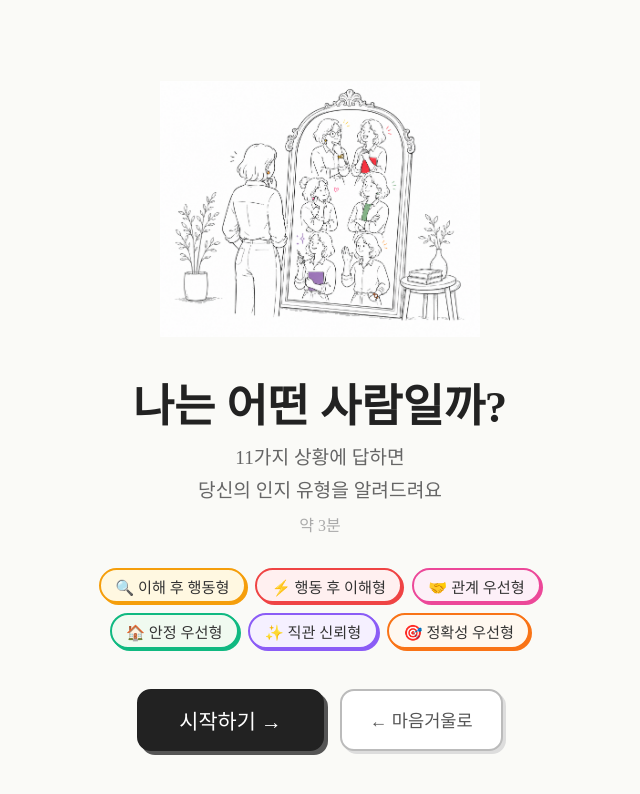
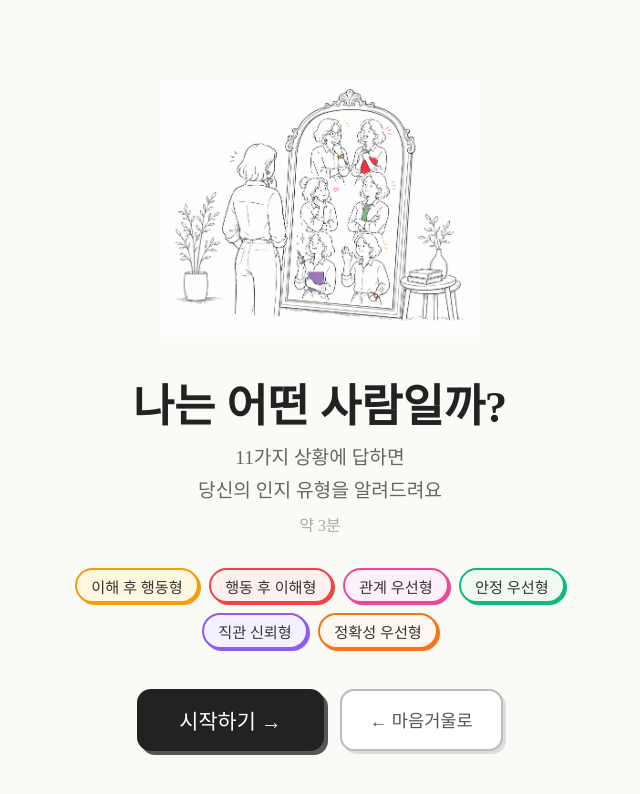
Before and after one commit to confidentha-ux/mind--mirror, a React (Create React App) app: page / in a window 1280 px wide. Both pictures are taken after a click on the button "🪞 퀵테스트 먼저 해보기". Shown: the top 794 px of the page, without its empty margins (320-960 px from the left). Built offline with nearby package versions, Linux system fonts and the light colour scheme; the HTML template or start-up script is replaced by a standard one; a web font is replaced by a local one.

Commit message:
Remove emoji from QuickTest display text
Removed emoji from the display text in QuickTest component.

```diff
--- a/src/QuickTest.jsx
+++ b/src/QuickTest.jsx
@@ -299,7 +299,7 @@ export default function QuickTest({ onBack }) {
                   borderRadius:"20px", padding:"0.3rem 0.9rem",
                   fontSize:"0.95rem", color:"#333", boxShadow:`2px 2px 0px ${info.accent}`,
                 }}>
-                  {info.emoji} {t}
+                  {t}
                 </span>
               ))}
             </div>
```
